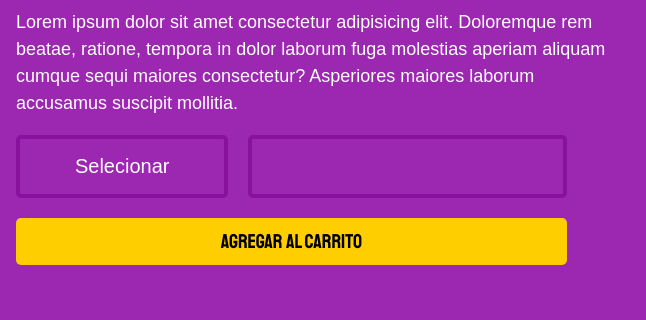
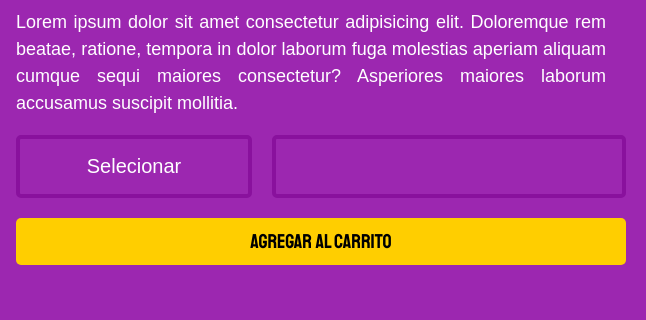
Before and after one commit to JonathanECH/FrontEndStore_inicio, a plain HTML site: page productos.html in a window 1280 px wide. Shown: the part 341-661 px from the top of the page, 634-1280 px from the left. Drawn offline with nearby package versions, Linux system fonts and the light colour scheme; a web font is replaced by a local one.

Commit message:
Modificacion en la vista de dispositivos pequeños en la seccion de nosotros y la seccion de productos

```diff
--- a/css/styles.css
+++ b/css/styles.css
@@ -66,6 +66,8 @@ h3 {
 .contenedor {
     max-width: 120rem;
     margin: 0 auto;
+    text-align: justify;
+    width: 95%;
 }
 
 /*------ Header -----*/
@@ -217,7 +219,7 @@ h3 {
 .formulario {
     display: flex;
     flex-wrap: wrap;
-    width: 90%;
+    width: 100%;
     margin: 0 auto;
     justify-content: space-between;
     /* grid-template-columns: repeat(2, 1fr); */
```
